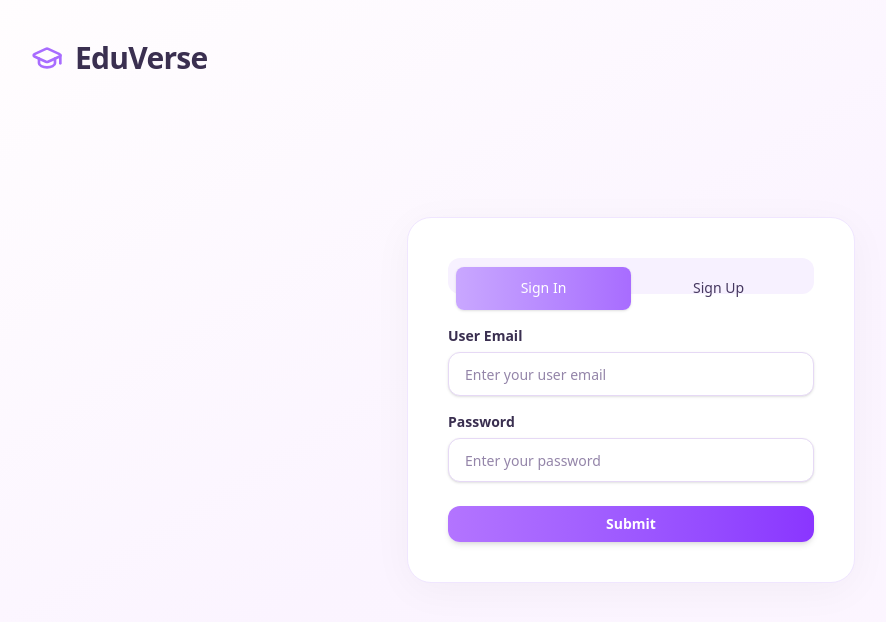
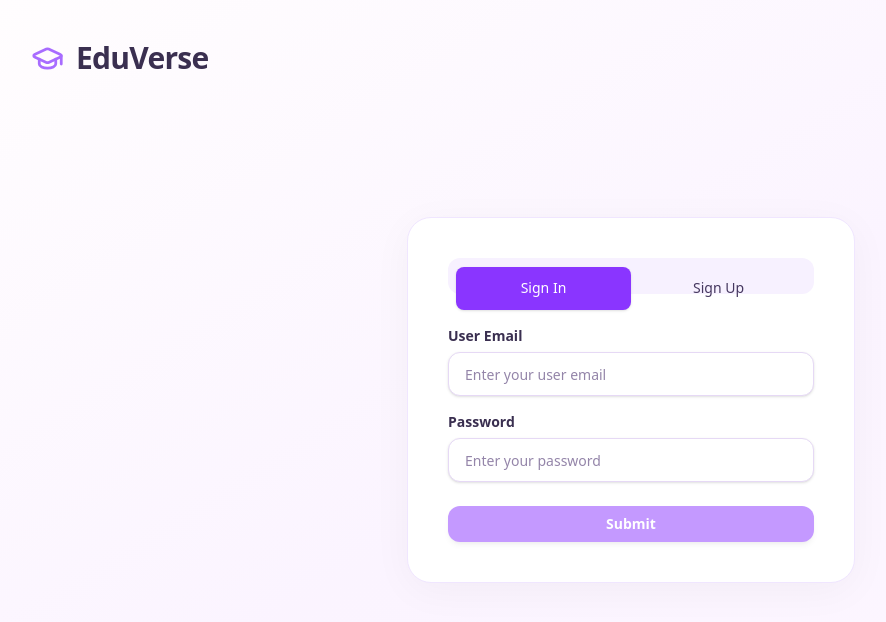
Before and after one commit to AthmakuruKavya/EduVerse-LMS-Project, a React app in the folder frontend/: page / in a window 1280 px wide. Shown: the top 622 px of the page, without its empty margins (9-895 px from the left). Built offline with nearby package versions, Linux system fonts and the light colour scheme; the HTML template or start-up script is replaced by a standard one.

Commit message:
add AuthContext for sign-in/sign-up and enhance UI styling

```diff
--- a/frontend/src/components/common-form/CommonForm.jsx
+++ b/frontend/src/components/common-form/CommonForm.jsx
@@ -1,33 +1,17 @@
-// import React from 'react'
-// import { Button } from '../ui/button'
-// import FormControls from './FormControls'
+import React from "react";
+import { Button } from "../ui/button";
+import FormControls from "./FormControls";
 
-// const CommonForm = ({handleSubmit, buttonText, formControls = [], formData, setformData}) => {
-//   return (
-//     <form onSubmit={handleSubmit} className="space-y-6">
-//         {/*render form controls here*/}
-//         <FormControls formControls={formControls} formData={formData} setformData={setformData}/>
-//         <Button
-//           type="submit"
-//           className="w-full py-2.5 bg-gray-900 hover:bg-gray-800 text-white rounded-lg font-medium transition-all"
-//         >
-//           {buttonText || "Submit"}
-//         </Button>
-
-//     </form>
-//   )
-// }
-
-// export default CommonForm
-
-import React from 'react'
-import { Button } from '../ui/button'
-import FormControls from './FormControls'
-
-const CommonForm = ({ handleSubmit, buttonText, formControls = [], formData, setformData }) => {
+const CommonForm = ({
+  handleSubmit,
+  buttonText,
+  formControls = [],
+  formData,
+  setformData,
+  isButtonDisabled = false,
+}) => {
   return (
     <form onSubmit={handleSubmit} className="space-y-6">
-
       <FormControls
         formControls={formControls}
         formData={formData}
@@ -36,15 +20,14 @@ const CommonForm = ({ handleSubmit, buttonText, formControls = [], formData, set
 
       {/* ✅ Updated richer button gradient */}
       <Button
+        disabled={isButtonDisabled}
         type="submit"
-        className="w-full py-2.5 bg-gradient-to-r from-[#B374FF] to-[#8A35FF]
-        hover:opacity-95 text-white rounded-xl font-semibold shadow-md transition-all"
+        className="w-full py-2.5 bg-[#8A35FF] hover:bg-[#7A2FE6] cursor-pointer text-white rounded-xl font-semibold shadow-md transition-all"
       >
         {buttonText || "Submit"}
       </Button>
+    </form>
+  );
+};
 
-    </form>
-  )
-}
-
-export default CommonForm
+export default CommonForm;
--- a/frontend/src/config/form.js
+++ b/frontend/src/config/form.js
@@ -1,13 +1,13 @@
  export const signUpFormControls = [
     {
-        name: "username",
+        name: "userName",
         label : "User Name",
         placeholder: "Enter your user name",
         type: "text",
         componentType: "input",
     },
     {
-        name: "email",
+        name: "userEmail",
         label : "User Email",
         placeholder: "Enter your user email",
         type: "email",
@@ -24,7 +24,7 @@
 
   export const signInFormControls = [
     {
-        name: "email",
+        name: "userEmail",
         label : "User Email",
         placeholder: "Enter your user email",
         type: "email",
@@ -38,3 +38,14 @@
         componentType: "input",
     }
  ]
+
+ export const initialSignUpFormData = {
+    userName : "",
+    userEmail : "",
+    password : ""
+ }
+
+ export const initialSignInFormData = {
+    userEmail : "",
+    password : ""
+ }
--- a/frontend/src/context/AuthContext.jsx
+++ b/frontend/src/context/AuthContext.jsx
@@ -1,6 +1,21 @@
-import { createContext } from "react";
+import { initialSignInFormData, initialSignUpFormData } from "@/config/form";
+import { createContext, useState } from "react";
 
 export const AuthContext = createContext(null);
-export default function AuthProvider({children}){
-    return <AuthContext.Provider value={{}}>{children}</AuthContext.Provider>
+export default function AuthProvider({ children }) {
+  const [signInFormData, setSignInFormData] = useState(initialSignInFormData);
+  const [signUPFormData, setSignUPFormData] = useState(initialSignUpFormData);
+
+  return (
+    <AuthContext.Provider
+      value={{
+        signInFormData,
+        setSignInFormData,
+        signUPFormData,
+        setSignUPFormData,
+      }}
+    >
+      {children}
+    </AuthContext.Provider>
+  );
 }
--- a/frontend/src/pages/auth/AuthPage.jsx
+++ b/frontend/src/pages/auth/AuthPage.jsx
@@ -1,88 +1,47 @@
-// import CommonForm from "@/components/common-form/CommonForm";
-// import { Tabs, TabsContent, TabsList, TabsTrigger } from "@/components/ui/tabs";
-// import { signInFormControls, signUpFormControls } from "@/config/form";
-// import { GraduationCap } from "lucide-react";
-// import React, { useState } from "react";
-// import { Link } from "react-router-dom";
-
-// const AuthPage = () => {
-//   const [activeTab, setActiveTab] = useState("signin")
-//   function handleTabChange(value) {
-//     setActiveTab(value);
-//   }
-//   return (
-//     <div className="relative min-h-screen bg-gradient-to-b from-[#060815] via-[#07122a] to-[#071733]">
-//       <header className="absolute top-8 left-8 z-10">
-//         <Link
-//           to="/"
-//           className="inline-flex items-center gap-3 px-4 py-2.5 rounded-full bg-white/6 backdrop-blur-sm hover:bg-white/8 transition"
-//         >
-//           <GraduationCap size={26} className="text-cyan-400" />
-//           <span className="text-lg font-semibold text-slate-100">EduVerse</span>
-//         </Link>
-//       </header>
-
-//       <main className="relative flex items-center justify-center min-h-screen px-6">
-//         <div className="w-full max-w-md p-10 space-y-8 bg-gradient-to-tr from-white/3 to-white/6 border border-white/6 rounded-3xl backdrop-blur-md shadow-[0_20px_50px_rgba(2,6,23,0.7)]">
-//           <Tabs
-//             value={activeTab}
-//             defaultValue="signin"
-//             onValueChange={handleTabChange}
-//             className="w-full"
-//           >
-//             <TabsList className="grid w-full grid-cols-2 p-2 bg-transparent rounded-xl">
-//               <TabsTrigger
-//                 value="signin"
-//                 className="px-4 py-3 rounded-full text-slate-200 hover:text-white transition data-[state=active]:bg-gradient-to-r data-[state=active]:from-cyan-500 data-[state=active]:to-sky-500 data-[state=active]:text-white data-[state=active]:shadow-md"
-//               >
-//                 Sign In
-//               </TabsTrigger>
-//               <TabsTrigger
-//                 value="signup"
-//                 className="px-4 py-3 rounded-full text-slate-200 hover:text-white transition data-[state=active]:bg-gradient-to-r data-[state=active]:from-cyan-500 data-[state=active]:to-sky-500 data-[state=active]:text-white data-[state=active]:shadow-md"
-//               >
-//                 Sign Up
-//               </TabsTrigger>
-//             </TabsList>
-
-//             <TabsContent value="signin">
-//               {/* Sign In Form */}
-//               <CommonForm formControls={signInFormControls}/>
-//             </TabsContent>
-//             <TabsContent value="signup">
-//               {/* Sign Up Form */}
-//               <CommonForm formControls={signUpFormControls}/>
-//             </TabsContent>
-//           </Tabs>
-//         </div>
-//       </main>
-//     </div>
-//   );
-// };
-
-// export default AuthPage;
-
 import CommonForm from "@/components/common-form/CommonForm";
 import { Tabs, TabsContent, TabsList, TabsTrigger } from "@/components/ui/tabs";
 import { signInFormControls, signUpFormControls } from "@/config/form";
+import { AuthContext } from "@/context/AuthContext";
 import { GraduationCap } from "lucide-react";
-import React, { useState } from "react";
+import React, { useContext, useState } from "react";
 import { Link } from "react-router-dom";
 
 const AuthPage = () => {
   const [activeTab, setActiveTab] = useState("signin");
+  const {
+    signInFormData,
+    setSignInFormData,
+    signUPFormData,
+    setSignUPFormData,
+  } = useContext(AuthContext);
 
   function handleTabChange(value) {
     setActiveTab(value);
   }
 
+  function checkIfSignInFormIsValid() {
+    return (
+      signInFormData &&
+      signInFormData.userEmail !== "" &&
+      signInFormData.password !== ""
+    );
+  }
+
+  function checkIfSignUpFormIsValid() {
+    return (
+      signUPFormData &&
+      signUPFormData.userName !== "" &&
+      signUPFormData.userEmail !== "" &&
+      signUPFormData.password !== ""
+    );
+  }
+
   return (
     <div className="relative min-h-screen bg-gradient-to-br from-[#FFFDFE] via-[#FBF4FF] to-[#FDF7FF]">
-
       {/* CLEAN LMS BRAND LABEL */}
       <header className="absolute top-10 left-10 z-10">
         <Link to="/" className="flex items-center gap-3">
-          <GraduationCap size={32} className="text-[#A86CFF]" />
+          <GraduationCap size={33} className="text-[#A86CFF]" />
           <span className="text-3xl font-bold text-[#3A2F50] tracking-tight">
             EduVerse
           </span>
@@ -90,10 +49,11 @@ const AuthPage = () => {
       </header>
 
       <main className="flex items-center justify-center min-h-screen px-6">
-        <div className="w-full max-w-md p-10 space-y-8
+        <div
+          className="w-full max-w-md p-10 space-y-8
         bg-white border border-[#F0E6FF]
-        rounded-3xl shadow-[0_8px_40px_rgba(0,0,0,0.04)]">
-
+        rounded-3xl shadow-[0_8px_40px_rgba(0,0,0,0.04)]"
+        >
           <Tabs
             value={activeTab}
             defaultValue="signin"
@@ -101,13 +61,12 @@ const AuthPage = () => {
             className="w-full"
           >
             <TabsList className="grid w-full grid-cols-2 p-2 bg-[#F7F1FF] rounded-xl">
-
               <TabsTrigger
                 value="signin"
                 className="px-4 py-3 rounded-lg text-[#463860] transition
-                data-[state=active]:bg-gradient-to-r data-[state=active]:from-[#C9A7FF]
-                data-[state=active]:to-[#A86CFF]
-                data-[state=active]:text-white data-[state=active]:shadow-sm"
+                    data-[state=active]:bg-[#8A35FF]
+                         data-[state=active]:text-white
+                          data-[state=active]:shadow-sm"
               >
                 Sign In
               </TabsTrigger>
@@ -115,23 +74,31 @@ const AuthPage = () => {
               <TabsTrigger
                 value="signup"
                 className="px-4 py-3 rounded-lg text-[#463860] transition
-                data-[state=active]:bg-gradient-to-r data-[state=active]:from-[#C9A7FF]
-                data-[state=active]:to-[#A86CFF]
-                data-[state=active]:text-white data-[state=active]:shadow-sm"
+                        data-[state=active]:bg-[#8A35FF]
+                        data-[state=active]:text-white
+                        data-[state=active]:shadow-sm"
               >
                 Sign Up
               </TabsTrigger>
-
             </TabsList>
 
             <TabsContent value="signin" className="pt-6">
-              <CommonForm formControls={signInFormControls} />
+              <CommonForm
+                formControls={signInFormControls}
+                formData={signInFormData}
+                setformData={setSignInFormData}
+                isButtonDisabled={!checkIfSignInFormIsValid()}
+              />
             </TabsContent>
 
             <TabsContent value="signup" className="pt-6">
-              <CommonForm formControls={signUpFormControls} />
+              <CommonForm
+                formControls={signUpFormControls}
+                formData={signUPFormData}
+                setformData={setSignUPFormData}
+                isButtonDisabled={!checkIfSignUpFormIsValid()}
+              />
             </TabsContent>
-
           </Tabs>
         </div>
       </main>
```
Also changed, not shown: frontend/src/components/common-form/FormControls.jsx (+23 -99 lines).
